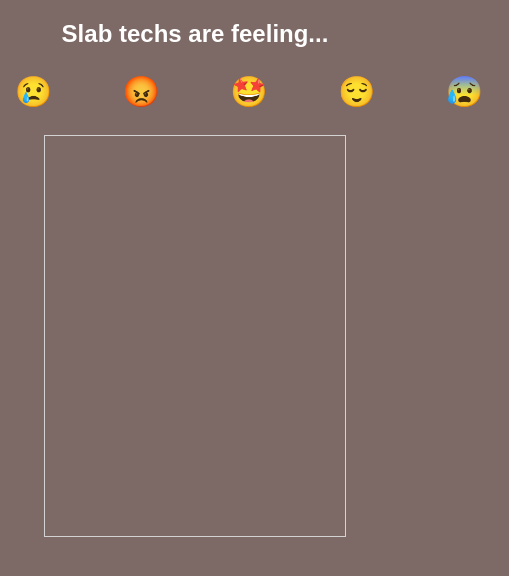
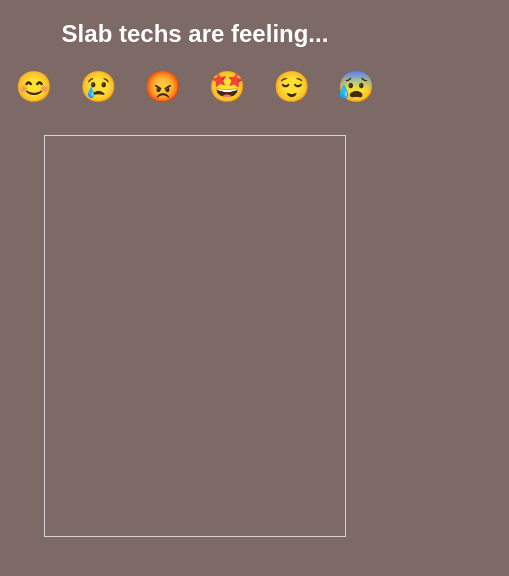
Before and after one commit to qqs377/EmotionTracker, a plain HTML site: page index.html in a window 390 px wide. Shown: the whole page, 509 px wide, since content can reach past the window. Drawn offline with nearby package versions, Linux system fonts and the light colour scheme; no server answers.

Commit message:
Update styles.css
add additional background parameters, delete phone interface specification (not working)

```diff
--- a/styles.css
+++ b/styles.css
@@ -1,5 +1,8 @@
 body {
     background-color: #7d6a66;
+    background-size: cover; /* Cover entire screen */
+    background-position: center; /* Center image */
+    background-repeat: no-repeat; /* Do not repeat */
     color: white;
     font-family: Arial, sans-serif;
     text-align: center;
@@ -23,29 +26,6 @@ body {
     margin-bottom: 30px;
 }
 
-/* Responsive styles for smaller screens */
-@media (max-width: 768px) { /* Adjusts for devices with screen width less than 768px (tablets & mobile phones) */
-    .emotion-icons {
-        gap: 10px; /* Reduce gap between icons */
-        margin-bottom: 20px; /* Adjust bottom margin */
-    }
-
-    .emotion-icons button {
-        flex: 1 0 20%; /* Ensure icons are responsive and fit within the screen */
-        margin: 5px; /* Add space around the icons */
-    }
-}
-
-/* Further adjustments for very small screens (phones) */
-@media (max-width: 480px) { /* Targets very small devices like phones */
-    .emotion-icons {
-        gap: 8px; /* Further reduce the gap for very small screens */
-    }
-
-    .emotion-icons button {
-        flex: 1 0 30%; /* Each button will take up 30% of the width on very small screens */
-    }
-}
 
 .emotion {
     background: none;
```
